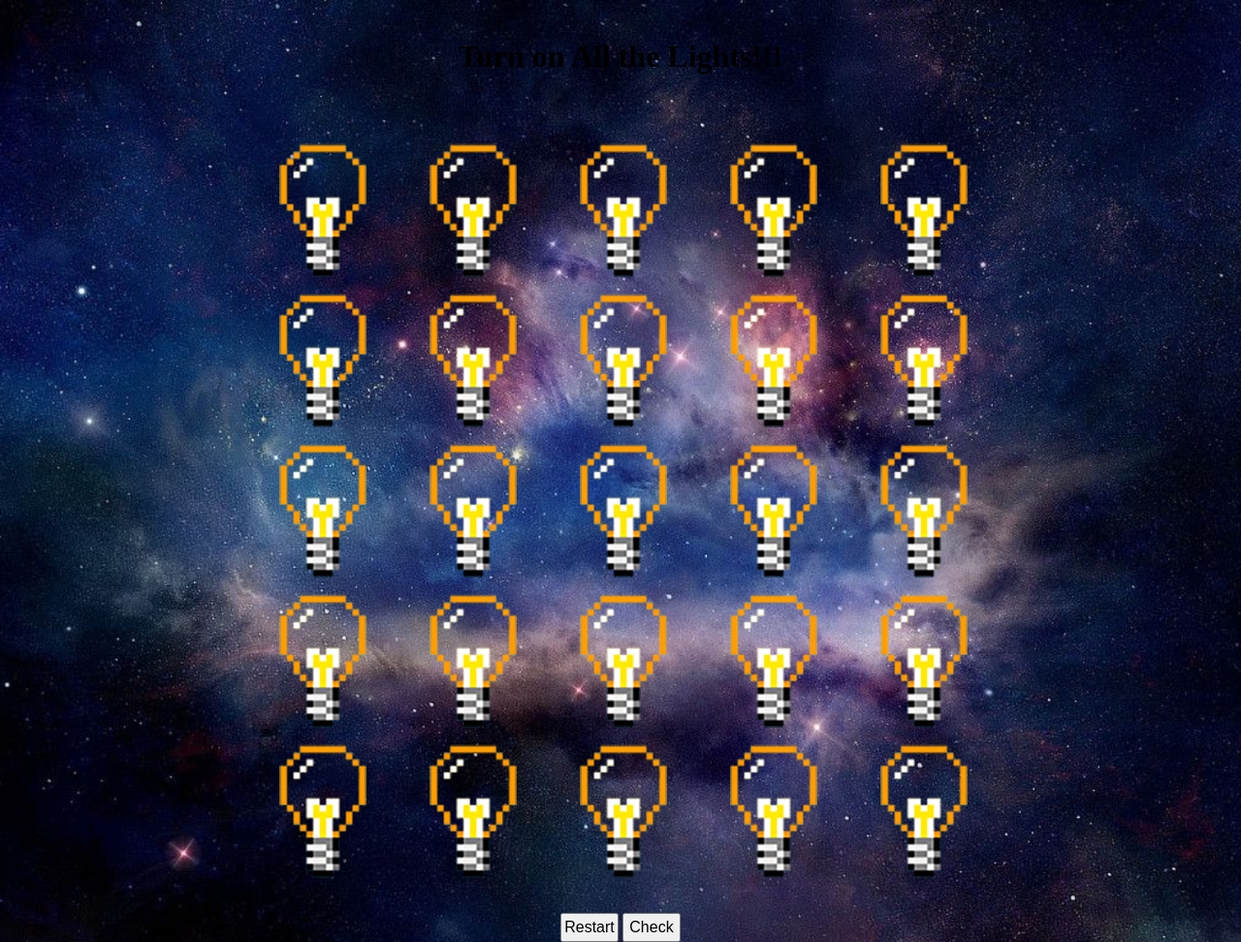
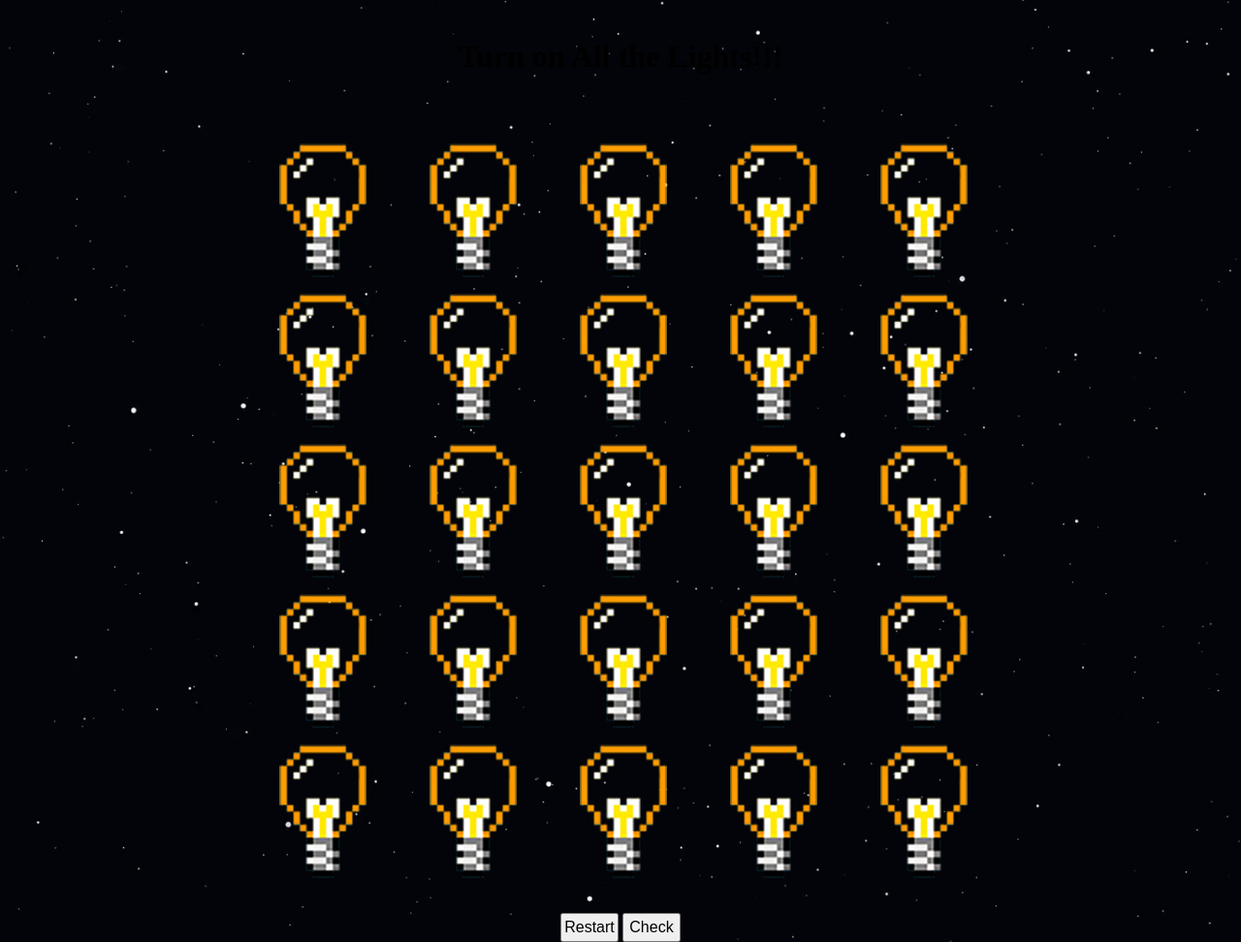
Before and after one commit to pangyujin/IoT_Webgame, a Flask app: page / in a window 1280 px wide. Shown: the whole page at 97% size. Run offline with Flask 2, Linux system fonts and the light colour scheme.

Commit message:
change background

```diff
--- a/static/css/style.css
+++ b/static/css/style.css
@@ -6,8 +6,8 @@
 body {
   padding-top: 40px;
   background-color: #000000;
-  background-image: url("img/background.jpg");
-  background-repeat: no-repeat;
+  background-image: url("img/background.png");
+  background-repeat: repeat;
   background-size: cover;
 }
 
```
Also changed, not shown: static/css/img/background.jpg (deleted), static/css/img/background.png (added).
